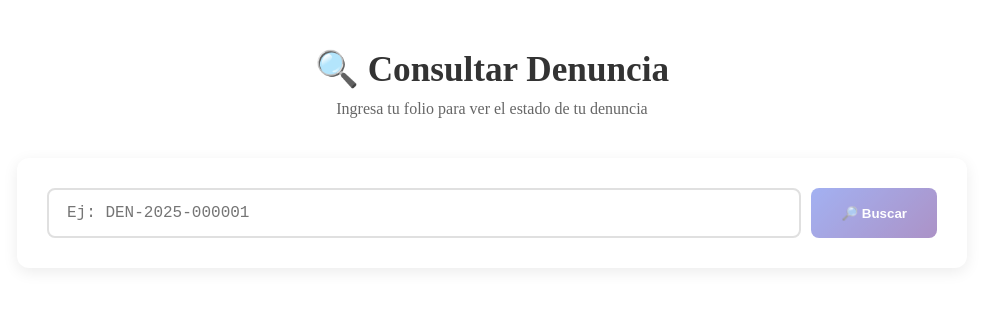
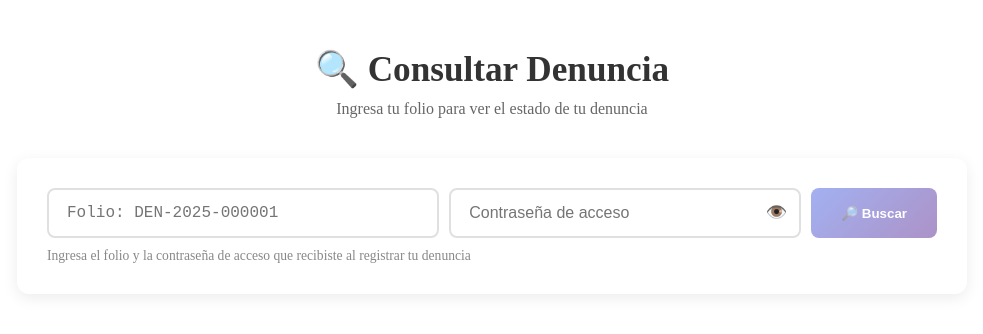
Before and after one commit to JeskaVal/proyecto-angular, an Angular app: page /denuncias/consultar in a window 1280 px wide. Shown: the top 334 px of the page, without its empty margins (148-1131 px from the left). Built offline with nearby package versions, Linux system fonts and the light colour scheme.

Commit message:
add: new consultarConContrasena method for greater security. Protected endpoints. Error messages for files not found and incorrect password

```diff
--- a/src/app/modules/denuncias/components/acuse-recibo/acuse-recibo.component.scss
+++ b/src/app/modules/denuncias/components/acuse-recibo/acuse-recibo.component.scss
@@ -91,6 +91,69 @@
         display: block;
         color: #666;
         margin: 0;
+    }
+}
+
+.seccion-contrasena {
+    background: #fff8e1;
+    padding: 30px;
+    text-align: center;
+    border-bottom: 1px solid #ffe082;
+    border-left: 4px solid #ffc107;
+
+    .etiqueta-contrasena {
+        color: #856404;
+        margin: 0 0 15px;
+        font-size: 0.9rem;
+        font-weight: 700;
+        text-transform: uppercase;
+        letter-spacing: 0.5px;
+    }
+
+    .caja-contrasena {
+        display: flex;
+        align-items: center;
+        justify-content: center;
+        gap: 15px;
+        margin-bottom: 15px;
+        flex-wrap: wrap;
+    }
+
+    .codigo-contrasena {
+        background: white;
+        padding: 15px 25px;
+        border-radius: 8px;
+        border: 2px solid #ffc107;
+        font-size: 1.2rem;
+        font-weight: 700;
+        color: #d32f2f;
+        letter-spacing: 3px;
+        font-family: 'Courier New', Courier, monospace;
+        user-select: all;
+    }
+
+    .boton-copiar-contrasena {
+        padding: 12px 20px;
+        background: #ffc107;
+        color: #333;
+        border: none;
+        border-radius: 6px;
+        cursor: pointer;
+        font-weight: 600;
+        transition: all 0.3s ease;
+
+        &:hover {
+            background: #e0a800;
+            transform: scale(1.05);
+        }
+    }
+
+    .texto-contrasena {
+        display: block;
+        color: #856404;
+        margin: 0;
+        font-size: 0.9rem;
+        line-height: 1.5;
     }
 }
 
--- a/src/app/modules/denuncias/components/consultar-denuncia/consultar-denuncia.component.html
+++ b/src/app/modules/denuncias/components/consultar-denuncia/consultar-denuncia.component.html
@@ -7,14 +7,32 @@
   <!-- Formulario de búsqueda -->
   <div class="caja-busqueda">
     <form [formGroup]="formularioBusqueda" (ngSubmit)="buscarDenuncia()" class="formulario-folio">
+      <div class="filas-busqueda">
         <div class="grupo-entrada">
           <input
             type="text"
             formControlName="folio"
-          placeholder="Ej: DEN-2025-000001"
+            placeholder="Folio: DEN-2025-000001"
             class="entrada-folio"
             [attr.disabled]="buscando ? true : null"
           >
+          <div class="entrada-contrasena-wrapper">
+            <input
+              [type]="mostrarContrasena ? 'text' : 'password'"
+              formControlName="contrasena_acceso"
+              placeholder="Contraseña de acceso"
+              class="entrada-contrasena"
+              [attr.disabled]="buscando ? true : null"
+            >
+            <button
+              type="button"
+              class="boton-toggle-contrasena"
+              (click)="toggleContrasena()"
+              title="{{ mostrarContrasena ? 'Ocultar' : 'Mostrar' }} contraseña"
+            >
+              {{ mostrarContrasena ? '🙈' : '👁️' }}
+            </button>
+          </div>
           <button
             type="submit"
             class="boton boton-buscar"
@@ -26,6 +44,8 @@
               <span>Buscando...</span>
             }
           </button>
+        </div>
+        <small class="texto-ayuda-busqueda">Ingresa el folio y la contraseña de acceso que recibiste al registrar tu denuncia</small>
       </div>
       @if (errorMensaje && !buscando) {
         <div class="alerta alerta-error">
--- a/src/app/modules/denuncias/components/consultar-denuncia/consultar-denuncia.component.scss
+++ b/src/app/modules/denuncias/components/consultar-denuncia/consultar-denuncia.component.scss
@@ -80,6 +80,56 @@
     opacity: 0.6;
     cursor: not-allowed;
   }
+}
+
+.filas-busqueda {
+  display: flex;
+  flex-direction: column;
+  gap: 10px;
+  width: 100%;
+}
+
+.entrada-contrasena-wrapper {
+  position: relative;
+  flex: 1;
+  display: flex;
+  align-items: center;
+}
+
+.entrada-contrasena {
+  flex: 1;
+  padding: 14px 48px 14px 18px;
+  border: 2px solid #e0e0e0;
+  border-radius: 8px;
+  font-size: 1rem;
+  width: 100%;
+  transition: border-color 0.3s;
+
+  &:focus {
+    outline: none;
+    border-color: #667eea;
+  }
+
+  &:disabled {
+    background: #f5f5f5;
+    cursor: not-allowed;
+  }
+}
+
+.boton-toggle-contrasena {
+  position: absolute;
+  right: 10px;
+  background: none;
+  border: none;
+  cursor: pointer;
+  font-size: 1.1rem;
+  padding: 4px;
+  line-height: 1;
+}
+
+.texto-ayuda-busqueda {
+  color: #888;
+  font-size: 0.85rem;
 }
 
 .alerta {
--- a/src/app/modules/denuncias/components/consultar-denuncia/consultar-denuncia.component.ts
+++ b/src/app/modules/denuncias/components/consultar-denuncia/consultar-denuncia.component.ts
@@ -18,16 +18,17 @@ export class ConsultarDenunciaComponent implements OnInit {
     buscando = false;
     mostrarBitacora = false;
     mostrarArchivos = false;
+    mostrarContrasena = false;
     bitacora: any[] = [];
     archivos: any[] = [];
     errorMensaje: string | null = null;
 
     estados = [
         { value: 'recibida', label: 'Recibida', color: 'azul' },
-        { value: 'en_revision', label: 'En Revisión', color: 'naranja'},
-        { value: 'en_proceso', label: 'En Proceso', color: 'amarillo'},
-        { value: 'resuelta', label: 'Resuelta', color: 'verde'},
-        { value: 'archivada', label: 'Archivada', color: 'gris'},
+        { value: 'en_revision', label: 'En Revisión', color: 'naranja' },
+        { value: 'en_proceso', label: 'En Proceso', color: 'amarillo' },
+        { value: 'resuelta', label: 'Resuelta', color: 'verde' },
+        { value: 'archivada', label: 'Archivada', color: 'gris' },
     ];
 
     constructor(
@@ -41,21 +42,25 @@ export class ConsultarDenunciaComponent implements OnInit {
 
     inicializarFormulario(): void {
         this.formularioBusqueda = this.fb.group({
-            folio: ['', Validators.required]
+            folio: ['', Validators.required],
+            contrasena_acceso: ['', Validators.required],
         });
     }
 
     buscarDenuncia(): void {
         if (this.formularioBusqueda.invalid) {
-            this.errorMensaje = 'Por favor, ingresa un folio válido';
+            this.errorMensaje = 'Por favor, ingresa el folio y la contraseña de acceso';
             return;
         }
 
         this.buscando = true;
         this.errorMensaje = null;
+        this.denuncia = null;
+
         const folio = this.formularioBusqueda.get('folio')?.value;
+        const contrasena = this.formularioBusqueda.get('contrasena_acceso')?.value;
 
-        this.denunciaService.consultarPorFolio(folio).subscribe({
+        this.denunciaService.consultarConContrasena(folio, contrasena).subscribe({
             next: (respuesta) => {
                 this.denuncia = respuesta.data;
                 this.cargarBitacora();
@@ -64,8 +69,13 @@ export class ConsultarDenunciaComponent implements OnInit {
             },
             error: (error) => {
                 this.buscando = false;
-                this.errorMensaje = 'No se encontró denuncia con ese folio';
-                this.denuncia = null;
+                if (error.status === 401) {
+                    this.errorMensaje = 'Contraseña de acceso incorrecta';
+                } else if (error.status === 404) {
+                    this.errorMensaje = 'No se encontró denuncia con ese folio';
+                } else {
+                    this.errorMensaje = 'Error al consultar la denuncia. Verifica el folio y la contraseña.';
+                }
             }
         });
     }
@@ -73,7 +83,7 @@ export class ConsultarDenunciaComponent implements OnInit {
     cargarBitacora(): void {
         if (!this.denuncia) return;
 
-        this.cargando=true;
+        this.cargando = true;
         this.denunciaService.obtenerBitacora(this.denuncia.folio).subscribe({
             next: (respuesta) => {
                 this.bitacora = respuesta.data;
@@ -128,8 +138,12 @@ export class ConsultarDenunciaComponent implements OnInit {
         this.mostrarArchivos = !this.mostrarArchivos;
     }
 
+    toggleContrasena(): void {
+        this.mostrarContrasena = !this.mostrarContrasena;
+    }
+
     obtenerTipoArchivoIcono(tipo: string): string {
-        switch(tipo) {
+        switch (tipo) {
             case 'imagen': return '🖼️';
             case 'pdf': return '📄';
             case 'documento': return '📋';
--- a/src/app/modules/denuncias/components/crear-denuncia/crear-denuncia.component.html
+++ b/src/app/modules/denuncias/components/crear-denuncia/crear-denuncia.component.html
@@ -191,8 +191,18 @@
         class="boton boton-primario"
         [disabled]="cargando || formulario.invalid"
       >
-        <span *ngIf="!cargando">📤 Enviar Denuncia</span>
-        <span *ngIf="cargando">Enviando...</span>
+        @if (!cargando) {
+          <span>📤 Enviar Denuncia</span>
+        } @else {
+          <span>Enviando...</span>
+        }
+      </button>
+      <button
+        type="button"
+        class="boton boton-secundario"
+        (click)="irAConsultar()"
+      >
+        🔍 Consultar Denuncia
       </button>
       <p class="texto-aviso">* Campos obligatorios</p>
     </div>
--- a/src/app/modules/denuncias/components/crear-denuncia/crear-denuncia.component.scss
+++ b/src/app/modules/denuncias/components/crear-denuncia/crear-denuncia.component.scss
@@ -221,6 +221,16 @@
   text-transform: uppercase;
   letter-spacing: 0.5px;
 
+  &.boton-secundario {
+    background: white;
+    color: #667eea;
+    border: 2px solid #667eea;
+
+    &:hover {
+      background: #f0f2f5;
+    }
+  }
+
   &.boton-primario {
     background: linear-gradient(135deg, #667eea 0%, #764ba2 100%);
     color: white;
--- a/src/app/modules/denuncias/components/crear-denuncia/crear-denuncia.component.ts
+++ b/src/app/modules/denuncias/components/crear-denuncia/crear-denuncia.component.ts
@@ -128,6 +128,10 @@ export class CrearDenunciaComponent implements OnInit {
         });
     }
 
+    irAConsultar(): void {
+        this.router.navigate(['/denuncias/consultar']);
+    }
+
     get controlesMostrados() {
         return this.formulario.controls;
     }
--- a/src/app/modules/denuncias/models/denuncia.model.ts
+++ b/src/app/modules/denuncias/models/denuncia.model.ts
@@ -24,6 +24,7 @@ export interface AcuseRecibo {
     fecha_recibida: string;
     titulo_denuncia: string;
     estado: string;
+    contrasena_acceso: string;
     proximos_pasos: string[];
 }
 
--- a/src/app/modules/denuncias/services/denuncia.service.ts
+++ b/src/app/modules/denuncias/services/denuncia.service.ts
@@ -18,9 +18,17 @@ export class DenunciaService {
         return this.http.post<DenunciaResponse>(this.apiUrl,denuncia);
     }
 
-    // Consultar denuncia por folio
+    // Consultar denuncia por folio (uso interno/admin)
     consultarPorFolio(folio: string): Observable<any> {
         return this.http.get<any>(`${this.apiUrl}/${folio}`);
+    }
+
+    // Consultar denuncia con contraseña de acceso (uso público)
+    consultarConContrasena(folio: string, contrasenaAcceso: string): Observable<any> {
+        return this.http.post<any>(`${this.apiUrl}/consultar`, {
+            folio,
+            contrasena_acceso: contrasenaAcceso,
+        });
     }
 
     // Listar mis denuncias (para usuarios identificados)
```
Also changed, not shown: src/app/modules/denuncias/components/acuse-recibo/acuse-recibo.component.html (+24 -7 lines), src/app/modules/denuncias/components/acuse-recibo/acuse-recibo.component.ts (+18 -5 lines). Lines whose indentation alone changed are shown as unchanged.
